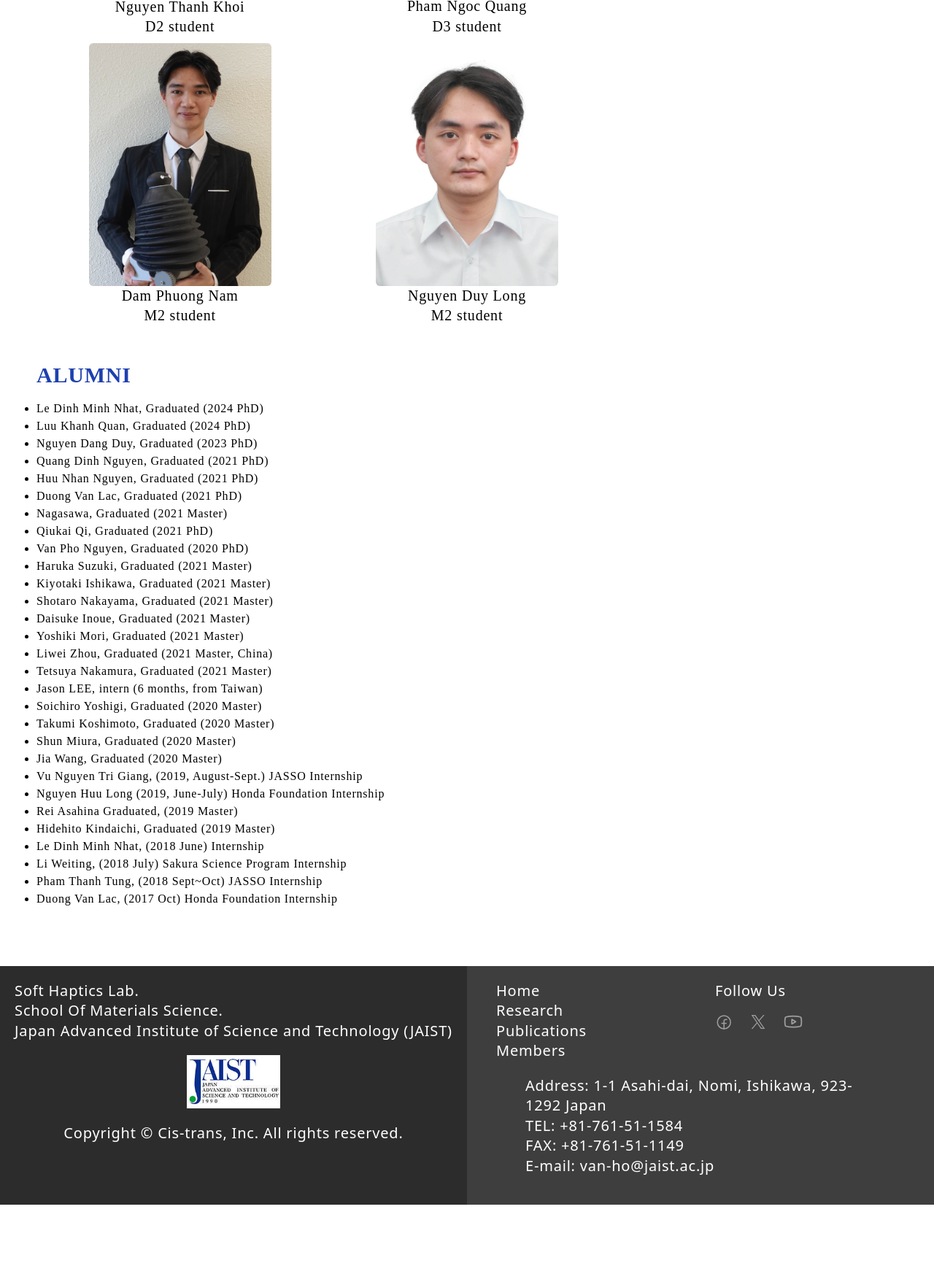
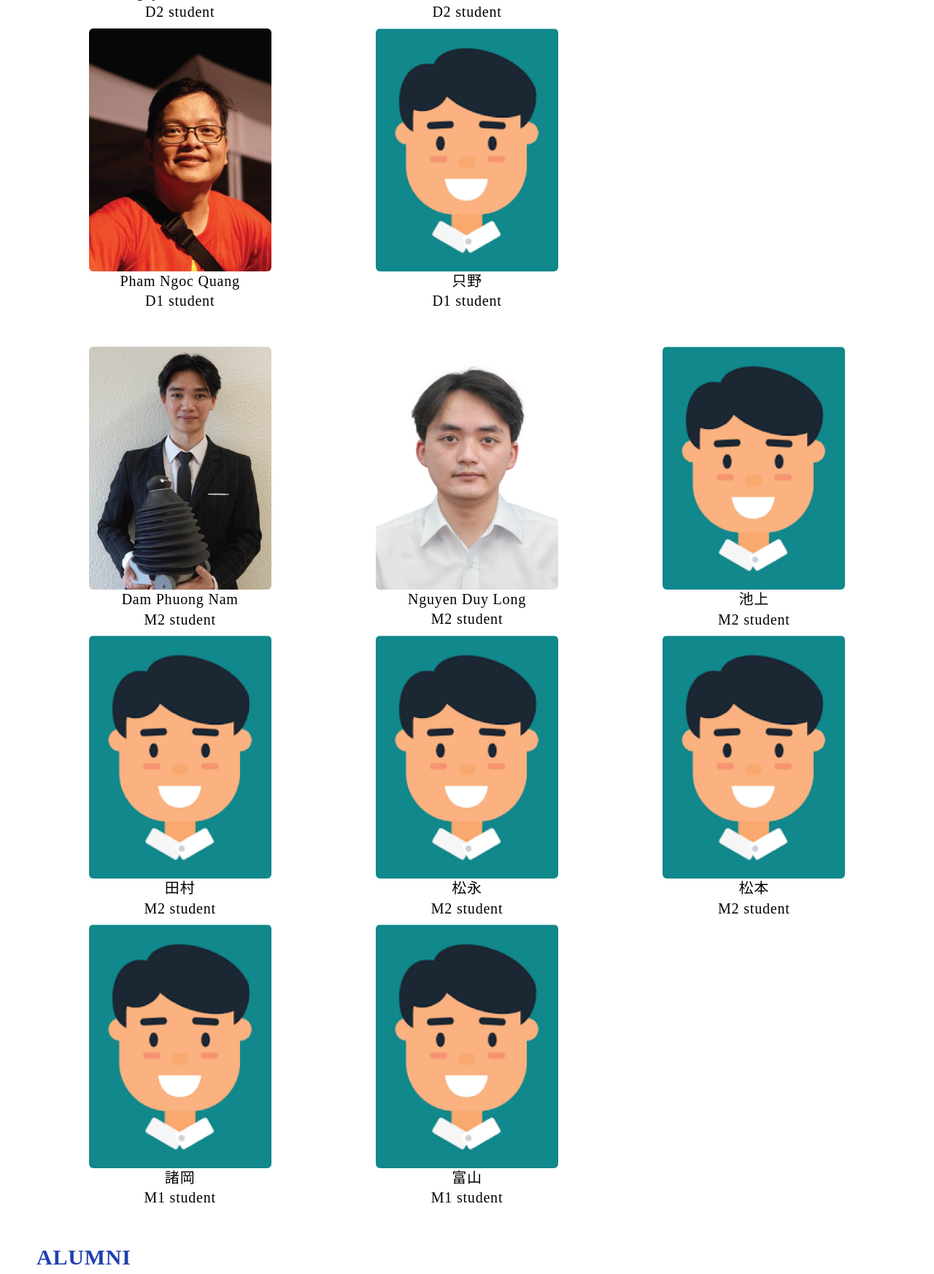
Before and after one commit to meoDzz/holabwebsite, a website: page src/member.html in a window 1280 px wide. Shown: the part 2502-4248 px from the top of the page at 73% size. Before the commit the page ends 4153 px from the top, so only its background shows below. Drawn offline with Linux system fonts and the light colour scheme.

```diff
--- a/src/member.html
+++ b/src/member.html
@@ -157,30 +157,39 @@
                     <p class="description text-center"> D3 student</p>
                 </div>
                 <div class="flex flex-col items-center justify-center w-1/3 -z-30 p-1">
+                    <img src="../img-resize/member/noimage-16.jpg" alt="HolabImage" class="image-member rounded-md "  style="  max-width: 250px;">
+                    <p class="description capitalize text-center"> 長澤</p>
+                    <p class="description text-center"> D3 student</p>
+                </div>
+            </div>
+            <div class="flex flex-row items-center" >
+                <div class="flex flex-col items-center justify-center w-1/3 -z-30 p-1">
                     <img src="../img-resize/member/Tuan.jpg" alt="HolabImage" class="image-member rounded-md "  style="  max-width: 250px;">
                     <p class="description capitalize text-center"> Nguyen Tai Tuan</p>
+                    <p class="description text-center"> D2 student</p>
+                </div>
+                <div class="flex flex-col items-center justify-center w-1/3 -z-30 p-1">
+                    <img src="../img-resize/member/noimage-16.jpg" alt="HolabImage" class="image-member rounded-md "  style="  max-width: 250px;">
+                    <p class="description capitalize text-center"> 友水</p>
                     <p class="description text-center"> D2 student</p>
                 </div>
 
             </div>
 
-            <div class="flex flex-row items-center mt-5" >
-                <div class="flex flex-col items-center justify-center w-1/3 -z-30 p-1">
-                    <img src="../img-resize/member/Khoi.jpg" alt="HolabImage" class="image-member rounded-md "  style="  max-width: 250px;">
-                    <p class="description capitalize text-center"> Nguyen Thanh Khoi</p>
-                    <p class="description text-center"> D2 student</p>
-                </div>
+            <div class="flex flex-row items-center" >
                 <div class="flex flex-col items-center justify-center w-1/3 -z-30 p-1">
                     <img src="../img-resize/member/AQuang.jpg" alt="HolabImage" class="image-member rounded-md "  style="  max-width: 250px;">
                     <p class="description capitalize text-center"> Pham Ngoc Quang</p>
-                    <p class="description text-center"> D3 student</p>
+                    <p class="description text-center"> D1 student</p>
                 </div>
-
-
+                <div class="flex flex-col items-center justify-center w-1/3 -z-30 p-1">
+                    <img src="../img-resize/member/noimage-16.jpg" alt="HolabImage" class="image-member rounded-md "  style="  max-width: 250px;">
+                    <p class="description capitalize text-center"> 只野</p>
+                    <p class="description text-center"> D1 student</p>
+                </div>
             </div>
 
-
-            <div class="flex flex-row items-center" >
+            <div class="flex flex-row items-center mt-10" >
                 <div class="flex flex-col items-center justify-center w-1/3 -z-30 p-1">
                     <img src="../img-resize/member/Nam.jpg" alt="HolabImage" class="image-member rounded-md "  style="  max-width: 250px;">
                     <p class="description capitalize text-center"> Dam Phuong Nam</p>
@@ -192,13 +201,48 @@
                     <p class="description text-center"> M2 student</p>
                 </div>
 
+                <div class="flex flex-col items-center justify-center w-1/3 -z-30 p-1">
+                    <img src="../img-resize/member/noimage-16.jpg" alt="HolabImage" class="image-member rounded-md "  style="  max-width: 250px;">
+                    <p class="description capitalize text-center">池上</p>
+                    <p class="description text-center"> M2 student</p>
+                </div>
+            </div>
+            <div class="flex flex-row items-center" >
+                <div class="flex flex-col items-center justify-center w-1/3 -z-30 p-1">
+                    <img src="../img-resize/member/noimage-16.jpg" alt="HolabImage" class="image-member rounded-md "  style="  max-width: 250px;">
+                    <p class="description capitalize text-center">田村</p>
+                    <p class="description text-center"> M2 student</p>
+                </div>
+                <div class="flex flex-col items-center justify-center w-1/3 -z-30 p-1">
+                    <img src="../img-resize/member/noimage-16.jpg" alt="HolabImage" class="image-member rounded-md "  style="  max-width: 250px;">
+                    <p class="description capitalize text-center">松永</p>
+                    <p class="description text-center"> M2 student</p>
+                </div>
+                <div class="flex flex-col items-center justify-center w-1/3 -z-30 p-1">
+                    <img src="../img-resize/member/noimage-16.jpg" alt="HolabImage" class="image-member rounded-md "  style="  max-width: 250px;">
+                    <p class="description capitalize text-center">松本</p>
+                    <p class="description text-center"> M2 student</p>
+                </div>
+            </div>
 
+            <div class="flex flex-row items-center" >
+                <div class="flex flex-col items-center justify-center w-1/3 -z-30 p-1">
+                    <img src="../img-resize/member/noimage-16.jpg" alt="HolabImage" class="image-member rounded-md "  style="  max-width: 250px;">
+                    <p class="description capitalize text-center">諸岡</p>
+                    <p class="description text-center"> M1 student</p>
+                </div>
+                <div class="flex flex-col items-center justify-center w-1/3 -z-30 p-1">
+                    <img src="../img-resize/member/noimage-16.jpg" alt="HolabImage" class="image-member rounded-md "  style="  max-width: 250px;">
+                    <p class="description capitalize text-center">富山</p>
+                    <p class="description text-center"> M1 student</p>
+                </div>
             </div>
             <h1 class="title text-left mt-10"> ALUMNI</h1>
             <ul class="list-disc">
                     <li>Le Dinh Minh Nhat, Graduated (2024 PhD) </li>
                     <li>Luu Khanh Quan, Graduated (2024 PhD) </li>
                     <li>Nguyen Dang Duy, Graduated (2023 PhD) </li>
+                    <li>Bui Tien Son, Graduated (2022 PhD) </li>
                     <li>Quang Dinh Nguyen, Graduated (2021 PhD) </li>
                     <li>Huu Nhan Nguyen, Graduated (2021 PhD) </li>
                     <li>Duong Van Lac, Graduated (2021 PhD) </li>
```
Also changed, not shown: src/publications.html (+1 -1 lines).
